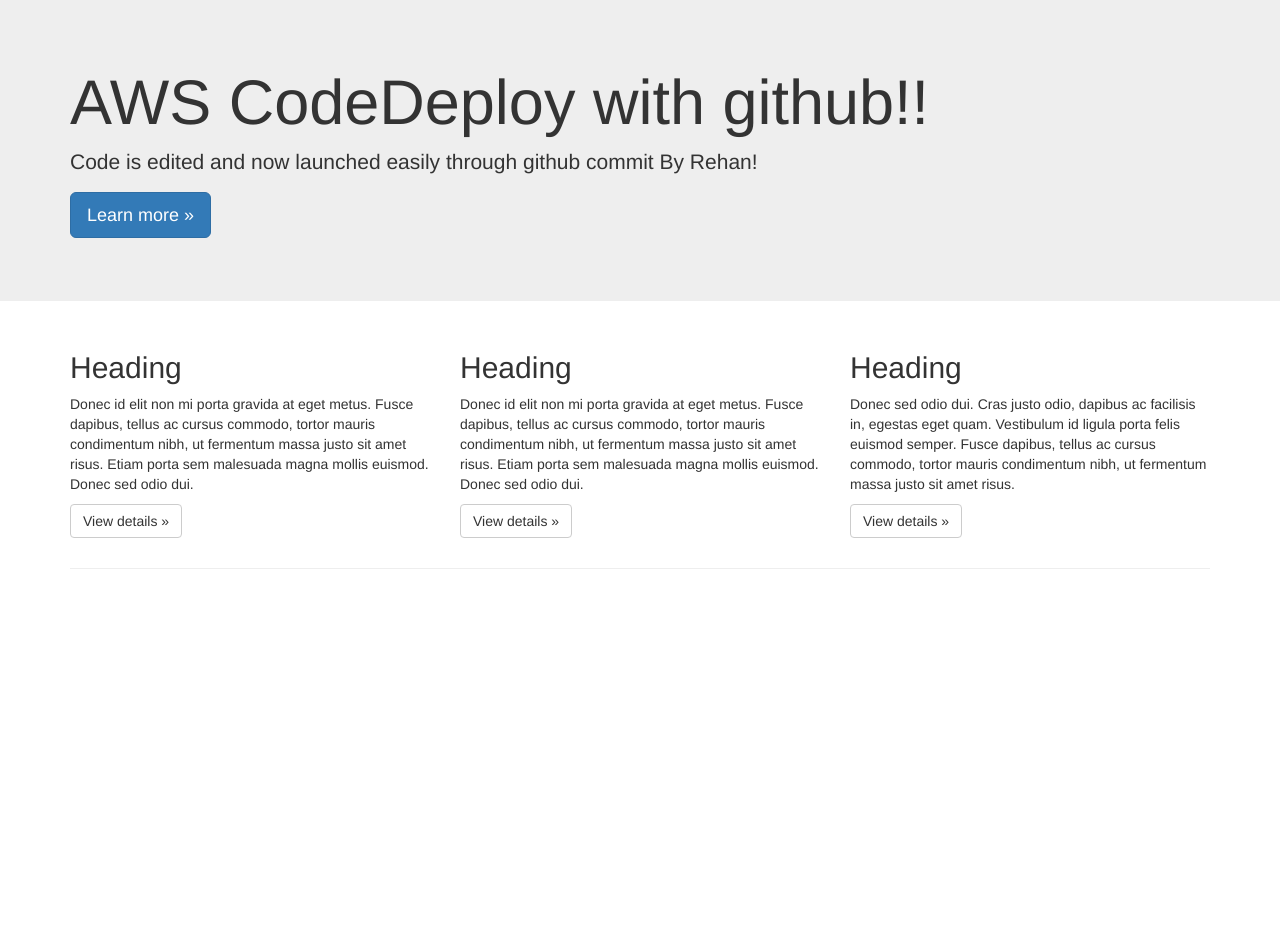
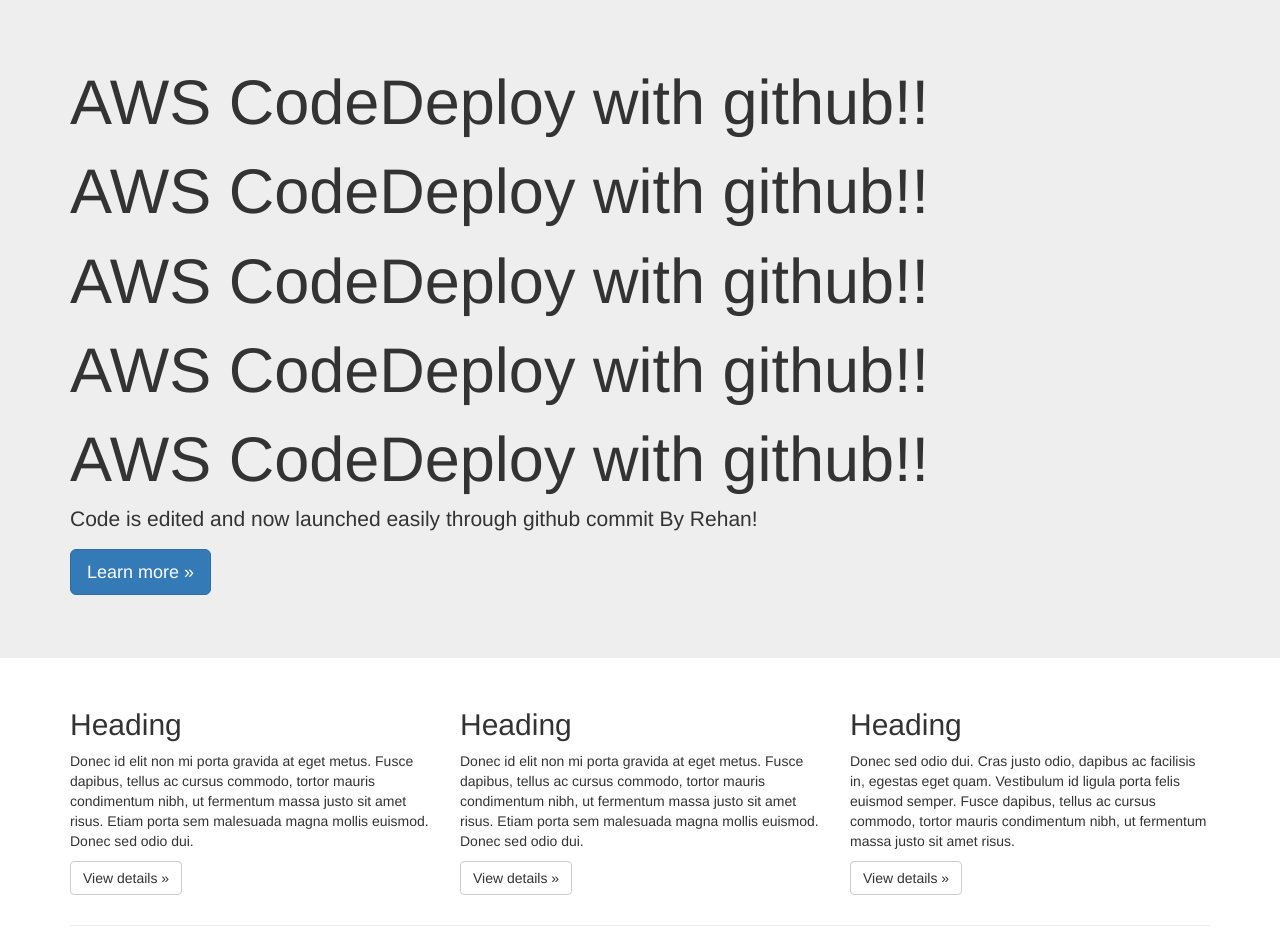
Before and after one commit to Rehans2000/CodeDelploy, a plain HTML site: page index.html in a window 1280 px wide. Before the commit the page ends 800 px from the top, so only its background shows below. Drawn offline with nearby package versions, Linux system fonts and the light colour scheme.

Commit message:
edit index.html

```diff
--- a/index.html
+++ b/index.html
@@ -13,6 +13,10 @@
     <!-- Main jumbotron for a primary marketing message or call to action -->
     <div class="jumbotron">
       <div class="container">
+        <h1>AWS CodeDeploy with github!!</h1>
+        <h1>AWS CodeDeploy with github!!</h1>
+        <h1>AWS CodeDeploy with github!!</h1>
+        <h1>AWS CodeDeploy with github!!</h1>
         <h1>AWS CodeDeploy with github!!</h1>
         <p>Code is edited and now launched easily through github commit By Rehan!</p>
         <p><a class="btn btn-primary btn-lg" href="#" role="button">Learn more &raquo;</a></p>
```
